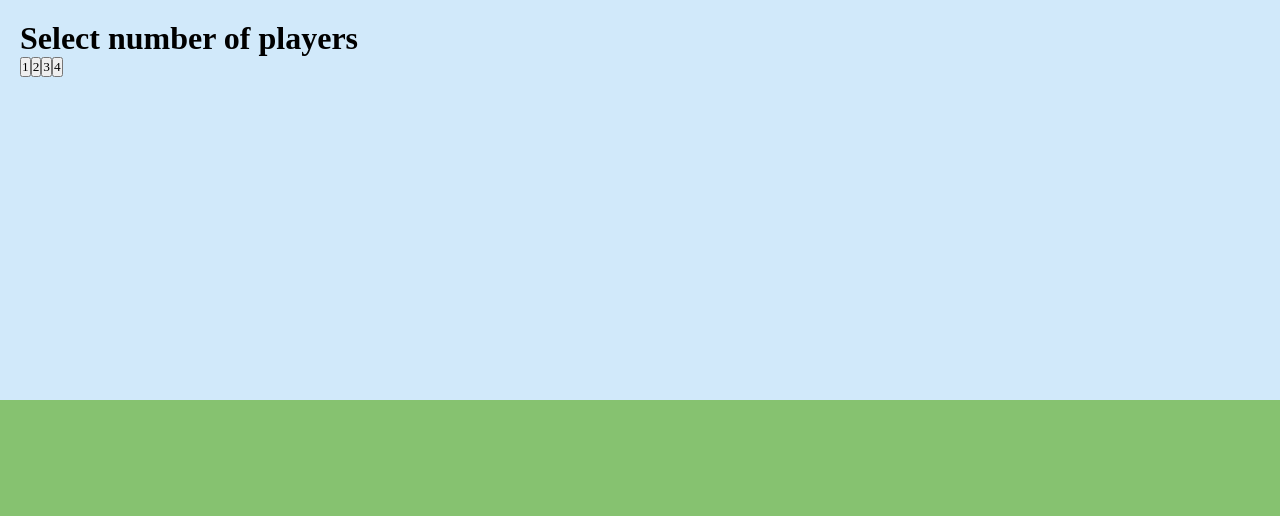
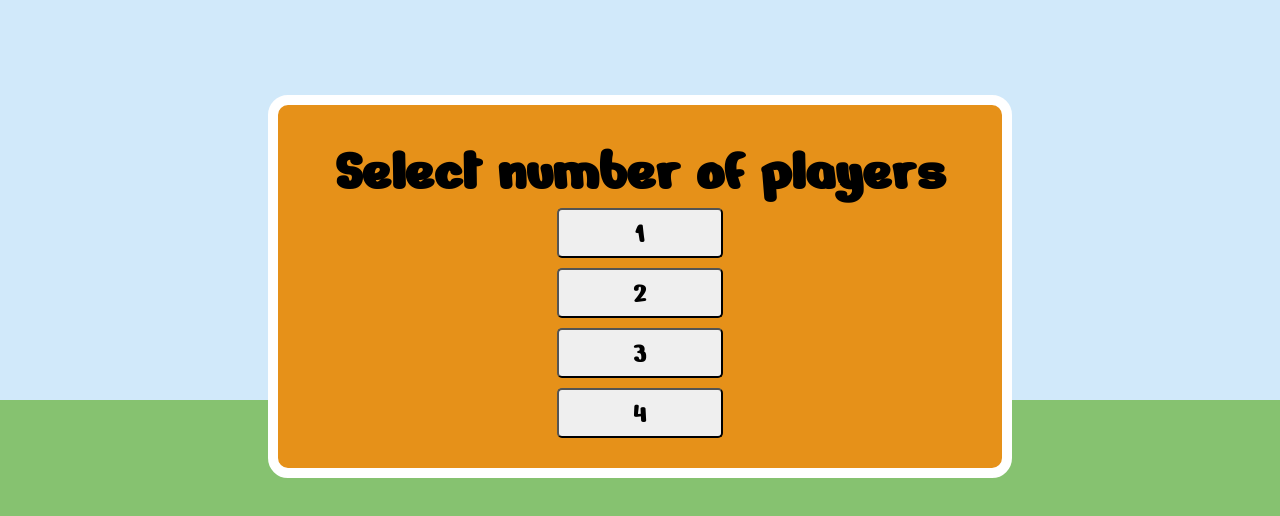
Before and after one commit to edroggit/board-game, a React (Vite) app in the folder board-game/: page / in a window 1280 px wide. Shown: the top 516 px of the page. Built offline with nearby package versions, Linux system fonts and the light colour scheme.

Commit message:
styling changes to board and start menu

```diff
--- a/board-game/index.html
+++ b/board-game/index.html
@@ -1,13 +1,19 @@
 <!DOCTYPE html>
 <html lang="en">
+
 <head>
   <meta charset="UTF-8" />
   <link rel="icon" type="image/svg+xml" href="/vite.svg" />
   <meta name="viewport" content="width=device-width, initial-scale=1.0" />
+  <link rel="preconnect" href="https://fonts.googleapis.com">
+  <link rel="preconnect" href="https://fonts.gstatic.com" crossorigin>
+  <link href="https://fonts.googleapis.com/css2?family=Nerko+One&display=swap" rel="stylesheet">
   <title>Vite + React</title>
 </head>
+
 <body>
   <div id="root"></div>
   <script type="module" src="/src/main.jsx"></script>
 </body>
+
 </html>
--- a/board-game/src/App.css
+++ b/board-game/src/App.css
@@ -3,7 +3,7 @@
   margin: 0;
   padding: 0;
   outline: none;
-  font-family: "Righteous", cursive;
+  font-family: "Nerko One";
 }
 
 :root {
@@ -17,6 +17,14 @@ body {
   display: flex;
   align-items: center;
   justify-content: center;
+}
+
+h1 {
+  font-size: 60px;
+}
+
+button:hover {
+  cursor: pointer;
 }
 
 .container {
--- a/board-game/src/components/board/Board.css
+++ b/board-game/src/components/board/Board.css
@@ -1,22 +1,40 @@
+.board-wrapper {
+    height: 90vh;
+    display: flex;
+    flex-direction: column;
+
+}
+
 .grid {
+    flex: 2 1 0;
     display: grid;
-    max-width: 100%;
-    min-height: 60%;
+    /* max-width: 100%; */
     margin: auto;
     grid-gap: 1px;
-    grid-template-columns: repeat(8, 1fr);
+    grid-template-rows: repeat(3, 1fr);
     position: relative;
 }
 
 .grid-card {
-    width: 50px;
-    height: 50px;
+    width: 100%;
+    /* height: 33%; */
     background-color: #d9d9d9;
     border: 2px solid black;
 }
 
 .card-detail-container {
+    flex: 1 1 0;
     display: grid;
     grid-template-columns: repeat(2, 1fr);
     padding: 20px;
 }
+
+.dice-button {
+    background: var(--control);
+    color: var(--color);
+    border-radius: 1rem;
+    border: 3px solid var(--color);
+    width: 150px;
+    height: 50px;
+    margin: auto;
+}
--- a/board-game/src/components/board/Board.jsx
+++ b/board-game/src/components/board/Board.jsx
@@ -46,9 +46,9 @@ const Board = ({ playerScore, setPlayerScore, numberOfPlayers, setShow, setWinne
     }
 
     return (
-        <div>
+        <div className="board-wrapper">
             <div className="card-detail-container">
-                <button
+                <button className="dice-button"
                     onClick={() => rollDoubleDice(numberOfPlayers)}
                 >
                     Roll
@@ -57,9 +57,8 @@ const Board = ({ playerScore, setPlayerScore, numberOfPlayers, setShow, setWinne
             </div>
             <div className="grid">
                 {data.map((card, index) => {
-                    console.log(card);
                     return (
-                        <div key={index} className="grid-card">
+                        <div key={card.index} className="grid-card">
                             {index["cardDetail"]}
                             {playerScore.map(({ player, score }) => {
                                 if (score === index) {
--- /dev/null
+++ b/board-game/src/components/game-menus/StartMenu.css
@@ -0,0 +1,35 @@
+.starting-menu-wrapper {
+    margin: 75px auto;
+    display: flex;
+    flex-direction: column;
+    text-align: center;
+    background-color: var(--control);
+    border-radius: 20px;
+    /* border-radius: 1rem; */
+    border: 10px solid var(--color);
+    width: 60%;
+    padding: 30px;
+}
+
+.starting-heading-wrapper {
+    /* padding: 50px; */
+    font-size: small;
+}
+
+.starting-buttons {
+    display: flex;
+    flex-direction:column;
+    width: 25%;
+    margin: auto;
+    gap: 10px;
+}
+
+.start-button {
+    height: 50px;
+    border-radius: 5px;
+    font-size: 30px;
+}
+
+.start-button:hover {
+    cursor: pointer;
+}
--- a/board-game/src/components/game-menus/start-menu.jsx
+++ b/board-game/src/components/game-menus/StartMenu.jsx
@@ -1,3 +1,5 @@
+import "./StartMenu.css";
+
 import { createInitialScore } from "../../helpers/helpers"
 
 const StartMenu = ({ setSelectingPlayers, setNumberOfPlayers, setPlayerScore, setPlaying }) => {
@@ -10,7 +12,7 @@ const StartMenu = ({ setSelectingPlayers, setNumberOfPlayers, setPlayerScore, se
   return (
     <div className="starting-menu-wrapper">
       <div className="starting-heading-wrapper">
-        <h1 className="heading">Select number of players</h1>
+        <h1>Select number of players</h1>
       </div>
       <div className="starting-buttons">
         <button
```
Also changed, not shown: board-game/src/App.jsx (+1 -9 lines). Lines whose indentation alone changed are shown as unchanged.
